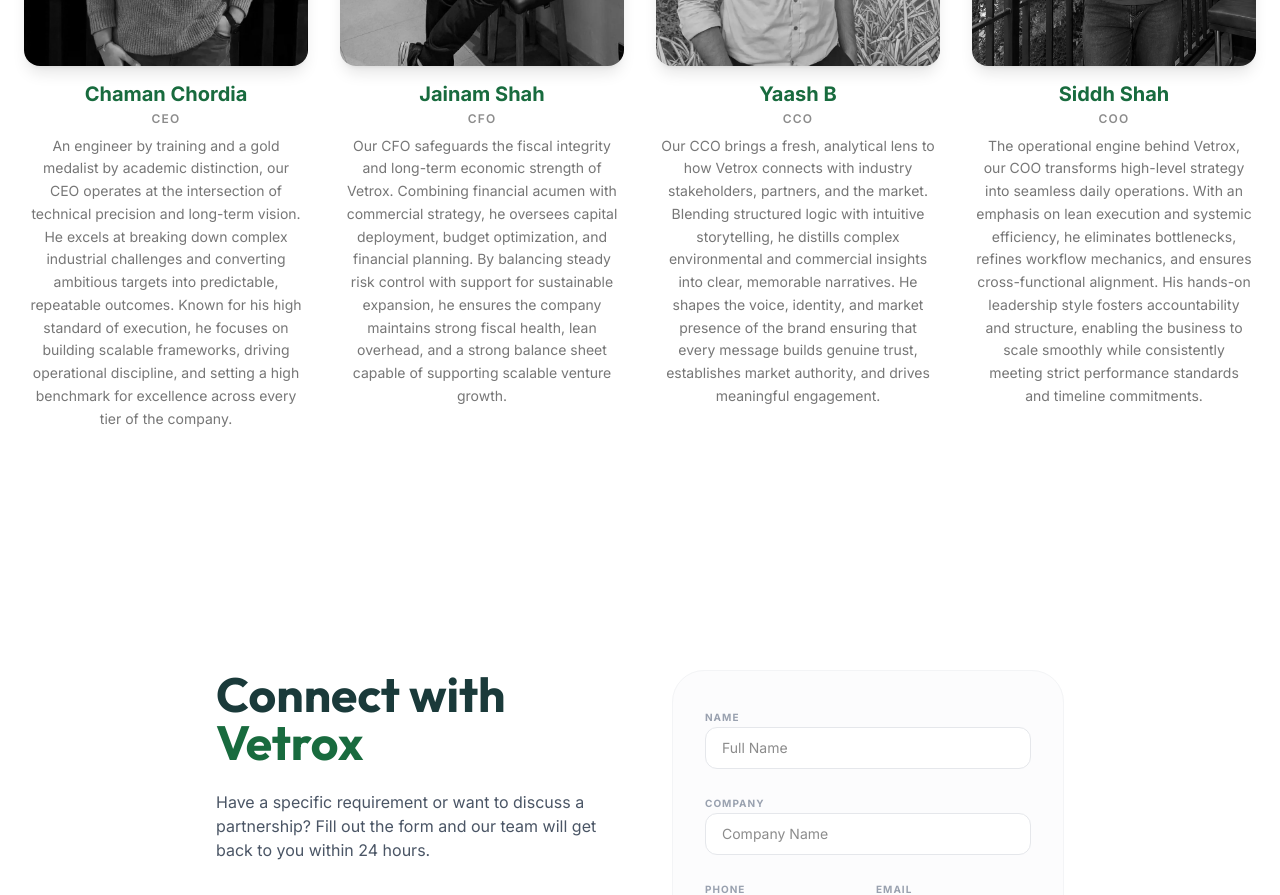
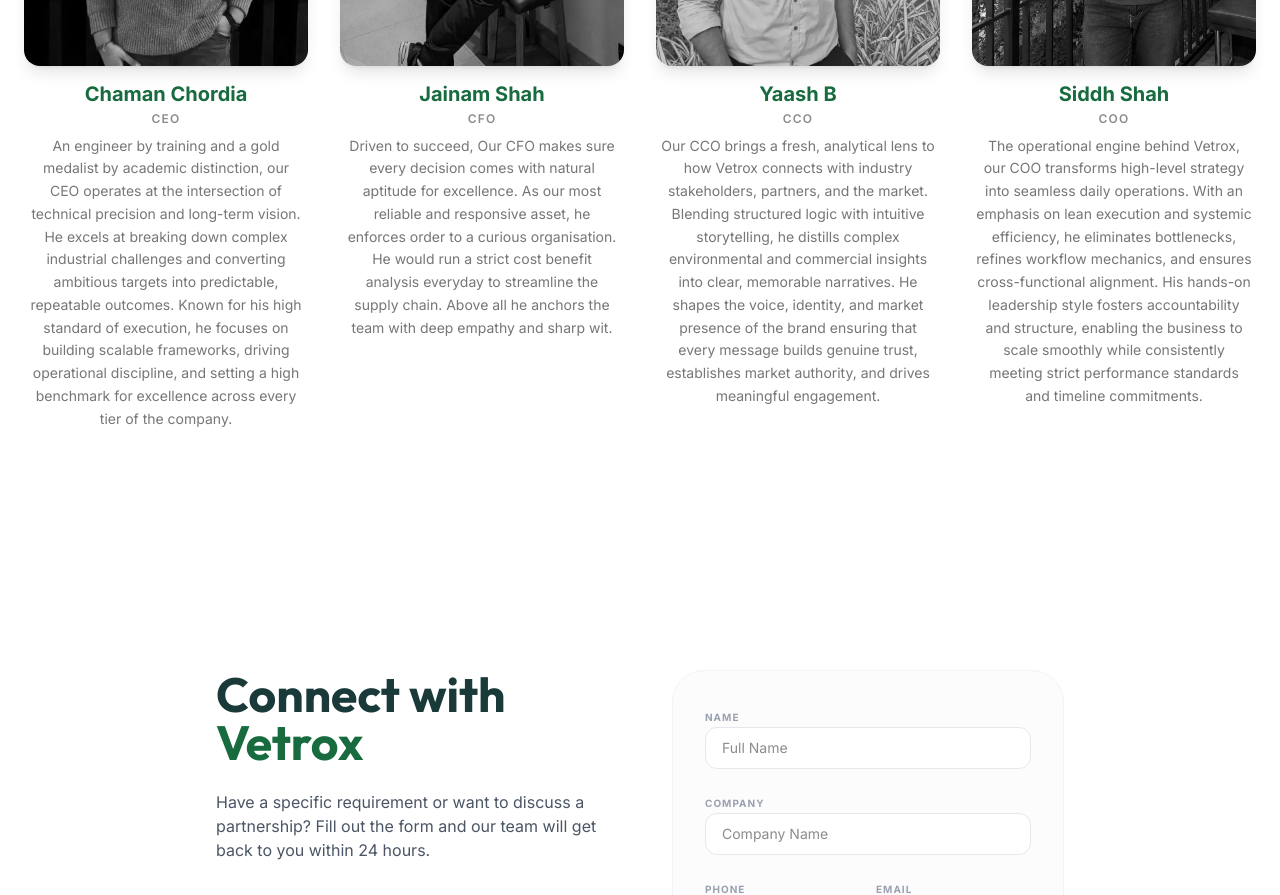
Before and after one commit to yaashlodha/Vetrox, a React (Vite) app: page / in a window 1280 px wide. Shown: the part 5260-6155 px from the top of the page. Built offline with nearby package versions, Linux system fonts and the light colour scheme.

Commit message:
Changed Jainam text

```diff
--- a/src/components/sections/Leadership.tsx
+++ b/src/components/sections/Leadership.tsx
@@ -11,7 +11,7 @@
     name: "Jainam Shah",
     title: "CFO",
     image: "/media/jainam-photo.webp",
-    description: "Our CFO safeguards the fiscal integrity and long-term economic strength of Vetrox. Combining financial acumen with commercial strategy, he oversees capital deployment, budget optimization, and financial planning. By balancing steady risk control with support for sustainable expansion, he ensures the company maintains strong fiscal health, lean overhead, and a strong balance sheet capable of supporting scalable venture growth."
+    description: "Driven to succeed, Our CFO makes sure every decision comes with natural aptitude for excellence. As our most reliable and responsive asset, he enforces order to a curious organisation. He would run a strict cost benefit analysis everyday to streamline the supply chain. Above all he anchors the team with deep empathy and sharp wit."
   },
   {
     name: "Yaash B",
```
